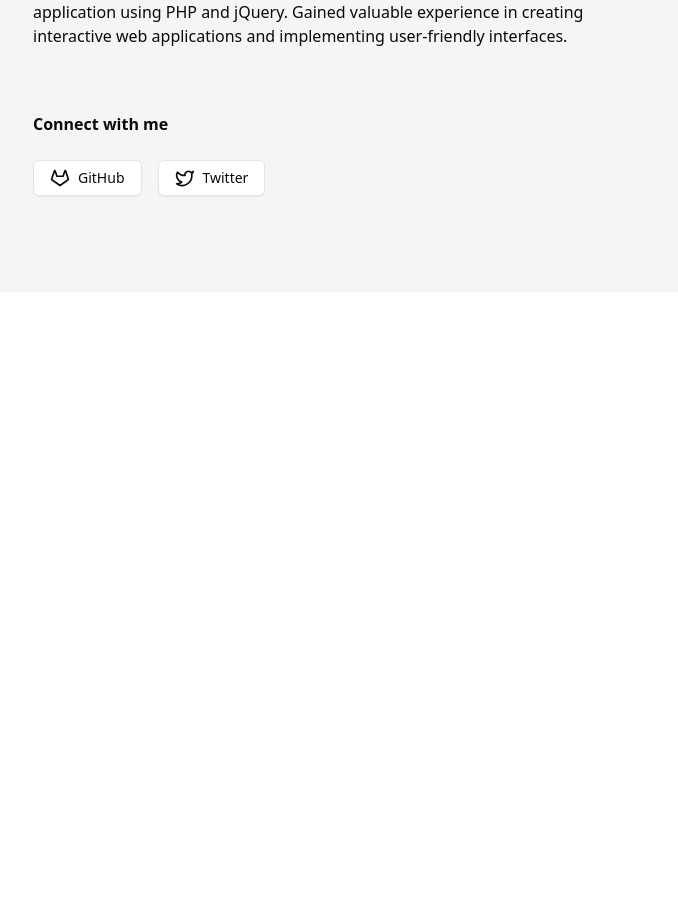
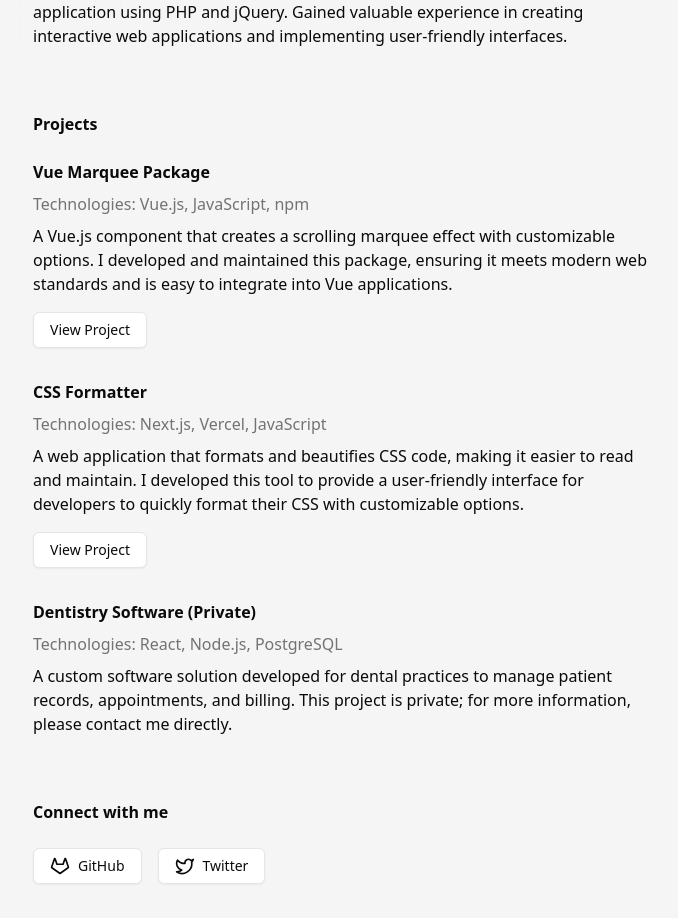
Before and after one commit to metinjakupi/metinjakupi.dev, a Next.js app: page / in a window 1280 px wide. Shown: the part 1008-1926 px from the top of the page, without its empty margins (295-973 px from the left). Before the commit the page ends 1300 px from the top, so only its background shows below. Built offline with nearby package versions, Linux system fonts and the light colour scheme.

Commit message:
feat: projects

```diff
--- a/app/page.tsx
+++ b/app/page.tsx
@@ -1,4 +1,3 @@
-
 import Link from "next/link";
 import { Button } from "@/components/ui/button";
 
@@ -27,11 +26,11 @@ export default function Home() {
               Software Engineer | Frontend Developer
             </div>
             <div>
-              Dedicated Developer with a proven history of successful
-              projects. Skilled in problem-solving and system architecture,
-              adept at creating scalable web applications. Expert in
-              understanding user requirements and delivering effective
-              solutions. Capable of working autonomously and collaboratively.
+              Dedicated Developer with a proven history of successful projects.
+              Skilled in problem-solving and system architecture, adept at
+              creating scalable web applications. Expert in understanding user
+              requirements and delivering effective solutions. Capable of
+              working autonomously and collaboratively.
             </div>
           </div>
           <img
@@ -69,16 +68,82 @@ export default function Home() {
                 Eagle IT Solutions | 2016 - 2024
               </div>
               <div>
-                At Eagle IT Solutions, I embarked on my programming journey, evolving from a junior developer to a lead role. Throughout this period, I honed my skills in full-stack development, mastered various technologies, and led multiple successful projects. This experience was instrumental in shaping my problem-solving abilities and fostering a deep understanding of software architecture and team leadership.
+                At Eagle IT Solutions, I embarked on my programming journey,
+                evolving from a junior developer to a lead role. Throughout this
+                period, I honed my skills in full-stack development, mastered
+                various technologies, and led multiple successful projects. This
+                experience was instrumental in shaping my problem-solving
+                abilities and fostering a deep understanding of software
+                architecture and team leadership.
               </div>
             </div>
             <div className="space-y-2">
               <div className="font-bold">Fullstack Developer</div>
+              <div className="text-muted-foreground">Zappter | 2019</div>
+              <div>
+                Worked as a fullstack developer at Zappter, focusing on building
+                a drag and drop application using PHP and jQuery. Gained
+                valuable experience in creating interactive web applications and
+                implementing user-friendly interfaces.
+              </div>
+            </div>
+          </div>
+        </section>
+        <section className="space-y-4 md:space-y-6">
+          <div className="font-bold">Projects</div>
+          <div className="space-y-8">
+            <div className="space-y-2">
+              <div className="font-bold">Vue Marquee Package</div>
               <div className="text-muted-foreground">
-                Zappter | 2019
+                Technologies: Vue.js, JavaScript, npm
+              </div>
+              <div className="mb-4">
+                A Vue.js component that creates a scrolling marquee effect with
+                customizable options. I developed and maintained this package,
+                ensuring it meets modern web standards and is easy to integrate
+                into Vue applications.
+              </div>
+              <Link
+                href="https://www.npmjs.com/package/@mjakupi/vue-marquee"
+                target="_blank"
+                prefetch={false}
+              >
+                <Button className="mt-4" variant="outline">
+                  View Project
+                </Button>
+              </Link>
+            </div>
+
+            <div className="space-y-2">
+              <div className="font-bold">CSS Formatter</div>
+              <div className="text-muted-foreground">
+                Technologies: Next.js, Vercel, JavaScript
+              </div>
+              <div className="mb-4">
+                A web application that formats and beautifies CSS code, making
+                it easier to read and maintain. I developed this tool to provide
+                a user-friendly interface for developers to quickly format their
+                CSS with customizable options.
+              </div>
+              <Link
+                href="https://css-formater.vercel.app/"
+                target="_blank"
+                prefetch={false}
+              >
+             <Button className="mt-4" variant="outline">
+                  View Project
+                </Button>
+              </Link>
+            </div>
+            <div className="space-y-2">
+              <div className="font-bold">Dentistry Software (Private)</div>
+              <div className="text-muted-foreground">
+                Technologies: React, Node.js, PostgreSQL
               </div>
               <div>
-                Worked as a fullstack developer at Zappter, focusing on building a drag and drop application using PHP and jQuery. Gained valuable experience in creating interactive web applications and implementing user-friendly interfaces.
+                A custom software solution developed for dental practices to
+                manage patient records, appointments, and billing. This project
+                is private; for more information, please contact me directly.
               </div>
             </div>
           </div>
@@ -86,13 +151,21 @@ export default function Home() {
         <section className="space-y-4 md:space-y-6">
           <div className="font-bold">Connect with me</div>
           <div className="flex flex-wrap gap-4">
-            <Link href="https://github.com/metinjakupi" target="_blank" prefetch={false}>
+            <Link
+              href="https://github.com/metinjakupi"
+              target="_blank"
+              prefetch={false}
+            >
               <Button variant="outline">
                 <GitlabIcon className="w-5 h-5 mr-2" />
                 GitHub
               </Button>
             </Link>
-            <Link href="https://x.com/mjakupiiii" target="_blank" prefetch={false}>
+            <Link
+              href="https://x.com/mjakupiiii"
+              target="_blank"
+              prefetch={false}
+            >
               <Button variant="outline">
                 <TwitterIcon className="w-5 h-5 mr-2" />
                 Twitter
@@ -105,7 +178,7 @@ export default function Home() {
   );
 }
 
-function GitlabIcon(props) {
+function GitlabIcon(props: React.SVGProps<SVGSVGElement>) {
   return (
     <svg
       {...props}
@@ -124,7 +197,7 @@ function GitlabIcon(props) {
   );
 }
 
-function LinkedinIcon(props) {
+function LinkedinIcon(props: React.SVGProps<SVGSVGElement>) {
   return (
     <svg
       {...props}
@@ -145,7 +218,7 @@ function LinkedinIcon(props) {
   );
 }
 
-function TwitterIcon(props) {
+function TwitterIcon(props: React.SVGProps<SVGSVGElement>) {
   return (
     <svg
       {...props}
```
